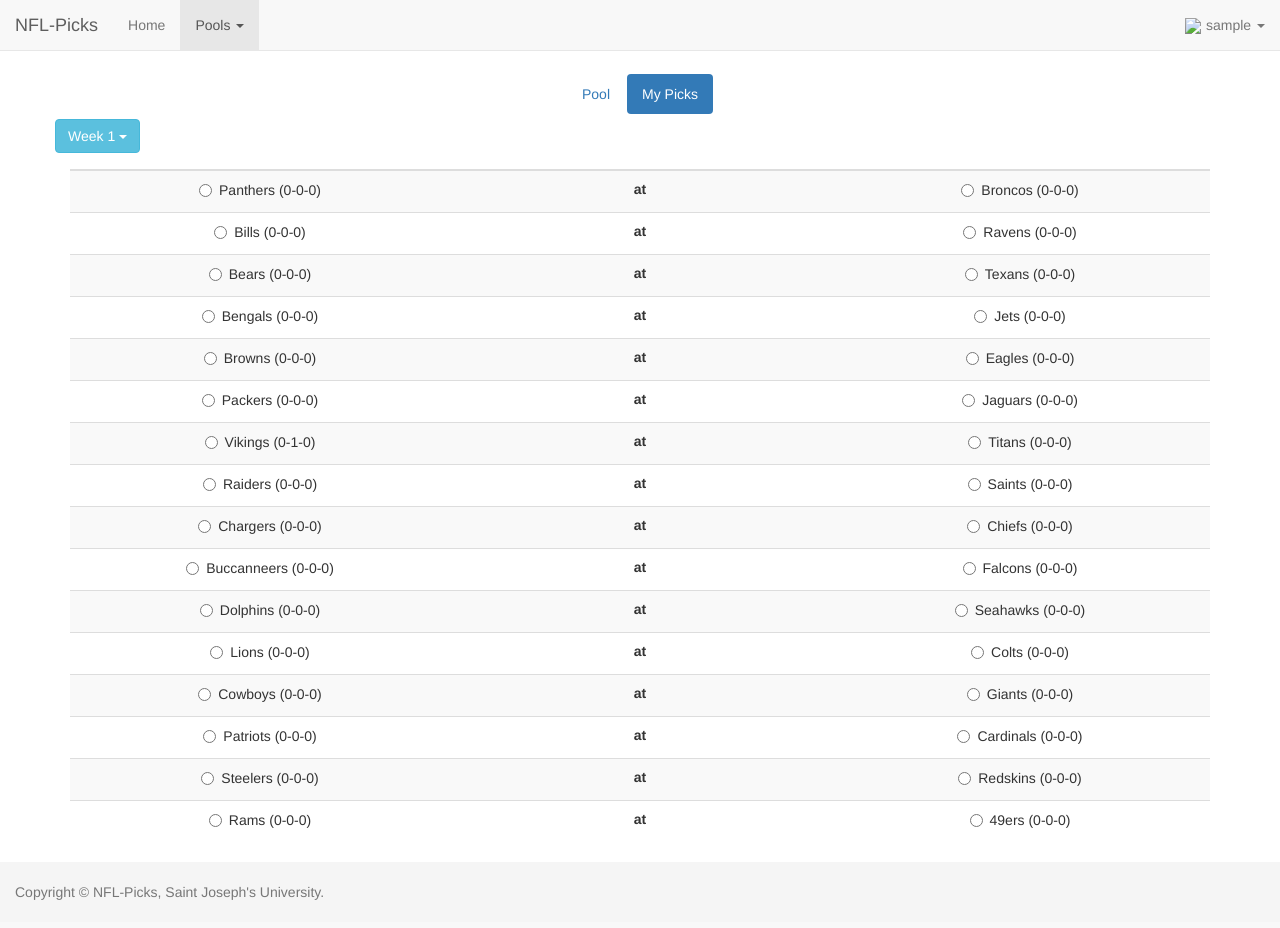
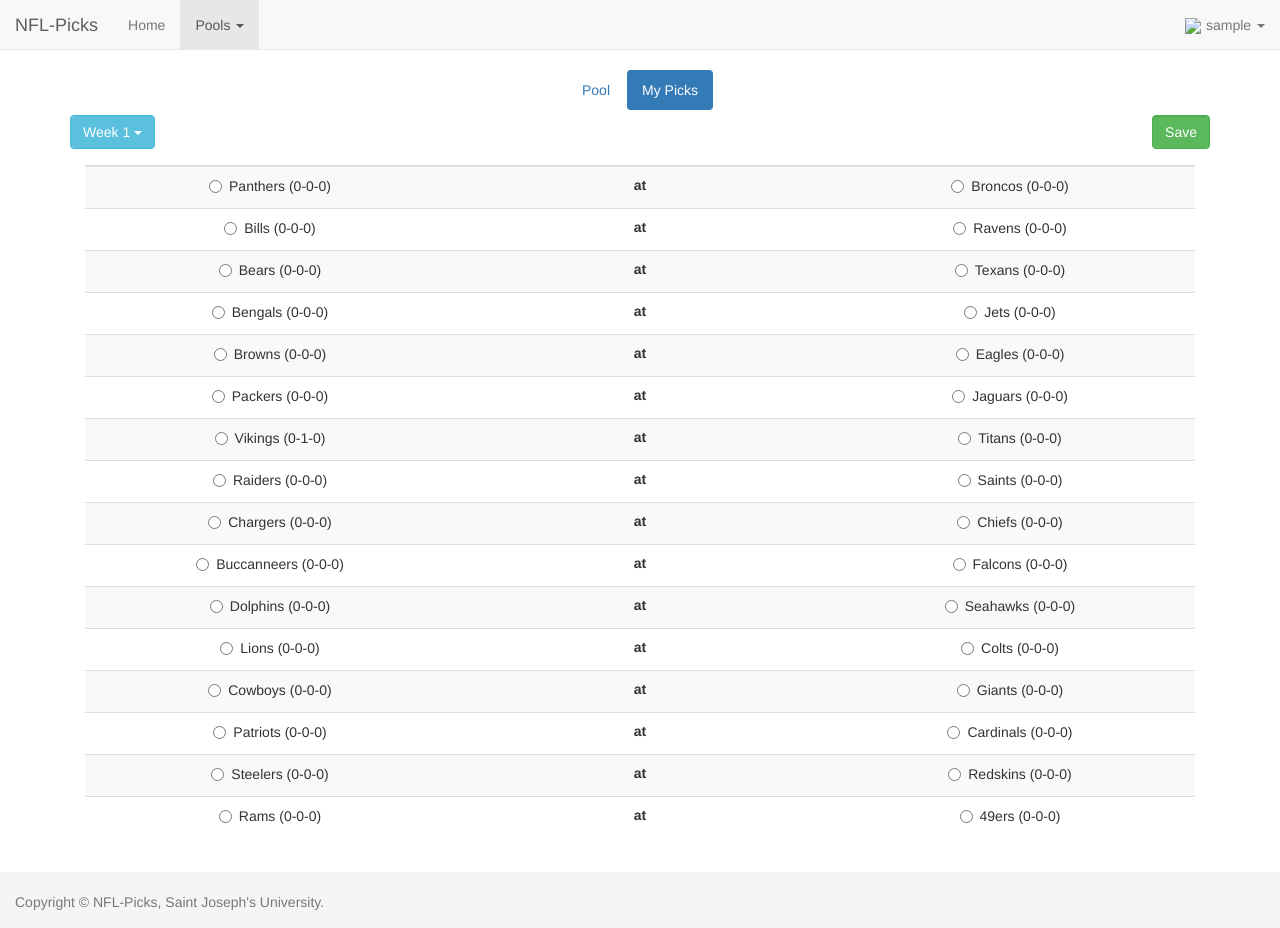
Before and after one commit to sm600817/SeniorProject, a PHP site: page /my_picks.php?pool=1 in a window 1280 px wide. Before the commit the page ends 900 px from the top, so only its background shows below. Run offline with PHP 8.4, Linux system fonts and the light colour scheme; the visitor is signed in with stand-in values (Sample User, id 1); data comes from the database, SQL or seed files in the repository; data that the repository does not hold is empty; some libraries are stand-ins or nearby versions.

Commit message:
Layout fixes

```diff
--- a/NFL-Picks/footer.php
+++ b/NFL-Picks/footer.php
@@ -8,15 +8,19 @@
         min-height: 100%;
     }
     body {
-        /* Margin bottom by footer height */
-        margin-bottom: 60px;
     }
+
+    .navbar {
+        /* Set the fixed height of the navbar here */
+        height: 2%;
+    }
+
     .footer {
         position: absolute;
         bottom: 0;
         width: 100%;
         /* Set the fixed height of the footer here */
-        height: 60px;
+        height: 4em;
         background-color: #f5f5f5;
     }
 
@@ -25,21 +29,16 @@
     -------------------------------------------------- */
     /* Not required for template or sticky footer method. */
 
-    body > .container {
-        padding: 60px 15px 0;
-    }
-    .container .text-muted {
-        margin-top: 20px;
-        margin-left: 0;
+    body > .body_container {
+        margin-bottom: 5em;
+        margin-top: 5em;
+        margin-left: 5em;
+        margin-right: 5em;
     }
 
     .footer > .container {
         padding-right: 0;
         padding-left: 0;
-    }
-
-    code {
-        font-size: 80%;
     }
 
     .badge-notification {
@@ -52,7 +51,7 @@
 
 </style>
 <footer class="footer">
-    <div class="container pull-left" style="margin-left: 15px;">
+    <div class="container pull-left" style="margin-left: 15px; margin-top: 20px">
         <p class="text-muted">Copyright &copy; NFL-Picks, Saint Joseph's University.</p>
     </div>
 </footer>
--- a/NFL-Picks/getWeek.php
+++ b/NFL-Picks/getWeek.php
@@ -246,7 +246,7 @@ if(!empty($_POST["week"])){
 		return false;
 	}
 	echo "	</tbody>
-		   </table>";
+		</table>";
 	$conn->close();
 }
 
--- a/NFL-Picks/header.php
+++ b/NFL-Picks/header.php
@@ -95,4 +95,4 @@
             <?php endif; ?>
         </div>
     </nav>
-    <div class="container" style="margin-top: 1em">
+    <div class="body_container">
--- a/NFL-Picks/my_picks.php
+++ b/NFL-Picks/my_picks.php
@@ -15,6 +15,7 @@ $row = mysqli_fetch_assoc($result);
 $week = $row["week_id"];
 
 ?>
+<div class="container-fluid">
 <input type='number' id='pool' style='display:none;' value='<?php echo $poolId ?>'>
 <div class="text-center">
     <ul class="nav nav-pills" style="display: inline-block;">
@@ -33,13 +34,16 @@ $week = $row["week_id"];
 		}
 		?>
 	 </select>
+	 <div class="pull-right">
+	 	<button id="picks-submit" class="form-control btn btn-success" onclick="submitPicks()">Save</button>
+	 </div>
 </div>
 <div id="show" class="text-center table-responsive">
 
 
 
 </div>
-
+</div>
 <script>
 	$(document).ready(function(){
 
@@ -71,6 +75,22 @@ $week = $row["week_id"];
 	    });
 	});
 
+	function submitPicks() {
+		var pick = $('input[name="pick"]:checked').val();
+		var week = $('#weekSelect').val();
+		var pool = $('#pool').val();
+		var dataString = "week="+week+"&pool="+pool+"&pick="+pick;
+
+		$.ajax({
+			type: "POST",
+			url: "submit_picks.php",
+			data: dataString,
+			success: function(result){
+				$('#pick_result').html(result);
+			}
+		})
+	}
+
 
 
 </script>
```
Also changed, not shown: NFL-Picks/submit_picks.php (added, +9 -0 lines), 2 other files.
